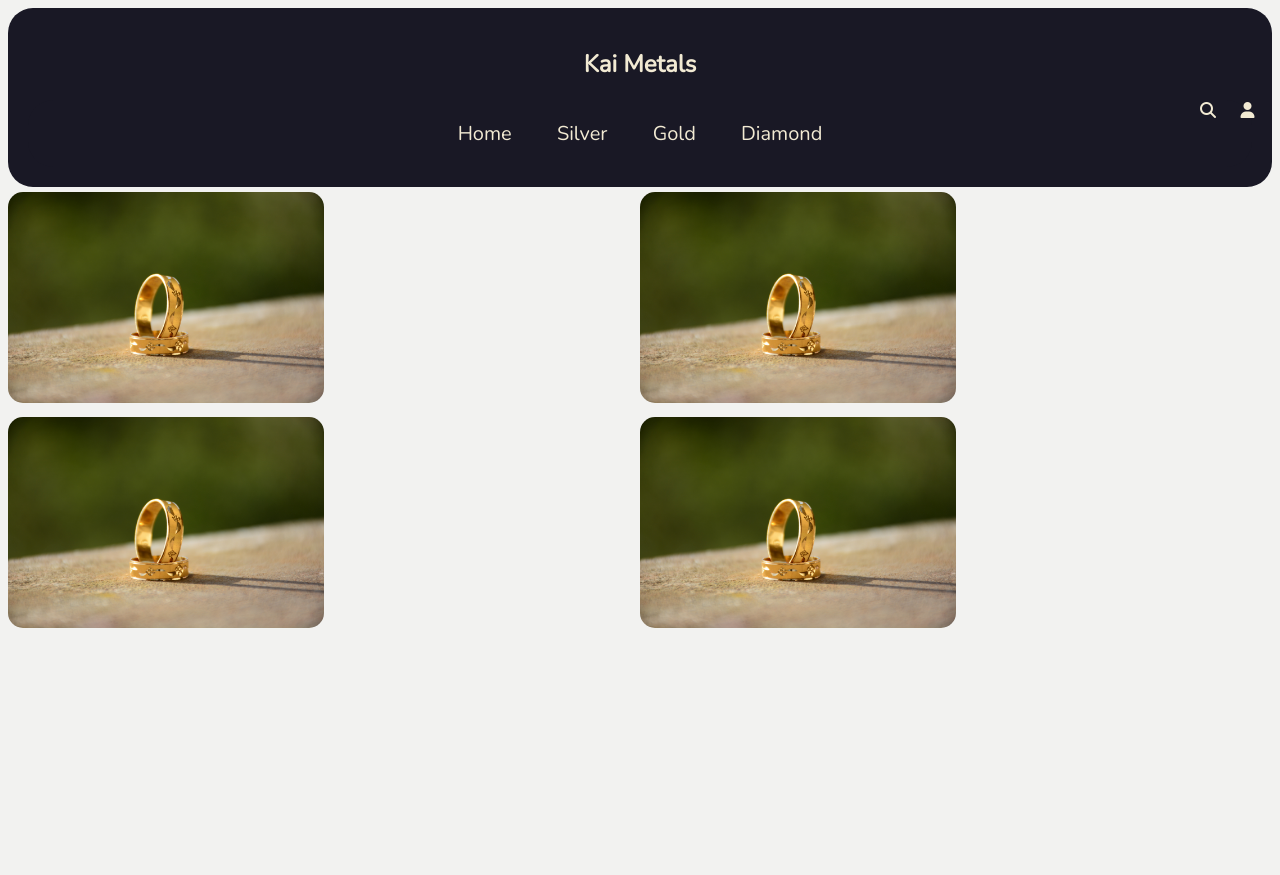
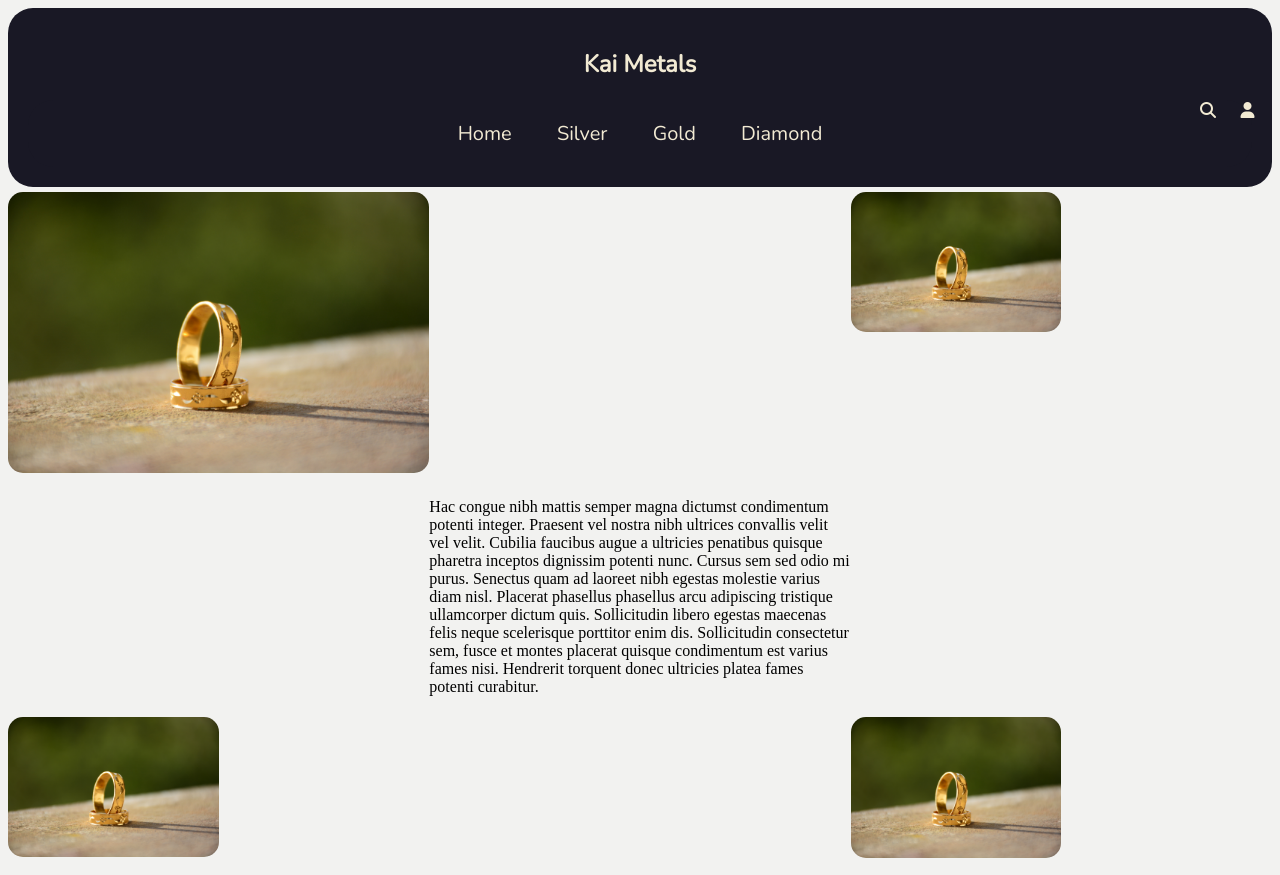
Before and after one commit to HarshaanNiles010/trading_platform, a Django app: page / in a window 1280 px wide. Before the commit the page ends 628 px from the top, so only its background shows below. Run offline with Django 4.2, Linux system fonts and the light colour scheme; some libraries are stand-ins or nearby versions.

Commit message:
working on the main page

```diff
--- a/simplyGold/mainPage/static/mainPage/mainPagecss.css
+++ b/simplyGold/mainPage/static/mainPage/mainPagecss.css
@@ -68,24 +68,27 @@ body{
 
 .grid-container{
     display:grid;
+    grid-template-columns: repeat(3, minmax(0, 1fr));
+    grid-template-rows: auto;
 }
 
 .grid-item-1{
     grid-column-start: 1;
     grid-column-end: 2;
+    justify-self: stretch;
 }
 
 .grid-item-1 img{
     margin-top: 5px;
     margin-bottom: 5px;
     height: auto;
-    max-width: 50%;
+    width: 100%;
     border-radius: 15px;
 }
 
 .grid-item-2{
-    grid-column-start: 2;
-    grid-column-end: 2;
+    grid-column-start: 3;
+    grid-column-end: 3;
 }
 .grid-item-2 img{
     margin-top: 5px;
@@ -94,15 +97,28 @@ body{
     width: 50%;
     border-radius: 15px;
 }
+.grid-item-3{
+    grid-column-start: 2;
+    grid-column-end: 2;
+}
 
-.grid-item-3 img{
+.grid-item-4{
+    grid-column-start: 1;
+    grid-column-end: 2;
+}
+.grid-item-4 img{
     margin-top: 5px;
     margin-bottom: 5px;
     height: auto;
     width: 50%;
     border-radius: 15px;
 }
-.grid-item-4 img{
+
+.grid-item-5{
+    grid-column-start: 3;
+    grid-column-end: 3;
+}
+.grid-item-5 img{
     margin-top: 5px;
     margin-bottom: 5px;
     height: auto;
--- a/simplyGold/mainPage/templates/mainPageindex.html
+++ b/simplyGold/mainPage/templates/mainPageindex.html
@@ -45,12 +45,21 @@
             <div class = "grid-item-2">
                 <img src = "{%static 'mainPage/pexels-git-stephen-gitau-1670723.jpg'%}">
             </div>
-
             <div class = "grid-item-3">
+                <p>Hac congue nibh mattis semper magna dictumst condimentum potenti integer.
+                    Praesent vel nostra nibh ultrices convallis velit vel velit.
+                    Cubilia faucibus augue a ultricies penatibus quisque pharetra inceptos dignissim potenti nunc. Cursus sem sed odio mi purus.
+                    Senectus quam ad laoreet nibh egestas molestie varius diam nisl.
+                    Placerat phasellus phasellus arcu adipiscing tristique ullamcorper dictum quis.
+                    Sollicitudin libero egestas maecenas felis neque scelerisque porttitor enim dis.
+                    Sollicitudin consectetur sem, fusce et montes placerat quisque condimentum est varius fames nisi.
+                    Hendrerit torquent donec ultricies platea fames potenti curabitur.</p>
+            </div>
+            <div class = "grid-item-4">
                 <img src = "{%static 'mainPage/pexels-git-stephen-gitau-1670723.jpg'%}">
             </div>
 
-            <div class = "grid-item-4">
+            <div class = "grid-item-5">
                 <img src = "{%static 'mainPage/pexels-git-stephen-gitau-1670723.jpg'%}">
             </div>
         </div>
```
